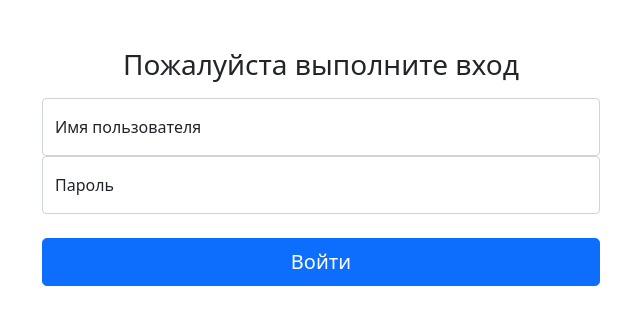
After one commit to faralost/Todo, a Django app: page /accounts/login/ in a window 1280 px wide. The commit adds this page. Shown: the top 325 px of the page, without its empty margins (319-959 px from the left). Run offline with Django 4.2, Linux system fonts and the light colour scheme.

Commit message:
added form to login

```diff
--- /dev/null
+++ b/accounts/templates/login.html
@@ -0,0 +1,29 @@
+{% extends 'base.html' %}
+
+{% block title %}Аутентификация{% endblock %}
+{% block main-nav %}{% endblock %}
+
+{% block content %}
+
+    <main class="form-signin text-center w-50 ms-auto me-auto mt-5">
+        {{ has_error }}
+        <h1 class="h3 mb-3 fw-normal">Пожалуйста выполните вход</h1>
+        <form action="{% url 'accounts:login' %}" method="post">
+            {% csrf_token %}
+            {% if form.errors %}
+                <p class="text-danger">Неверное имя пользователя или пароль!</p>
+            {% endif %}
+            <div class="form-floating">
+                <input type="text" class="form-control" name="username" id="username" placeholder="Имя пользователя">
+                <label for="username">Имя пользователя</label>
+            </div>
+            <div class="form-floating">
+                <input type="password" class="form-control" name="password" id="password" placeholder="Пароль">
+                <label for="password">Пароль</label>
+            </div>
+            <br>
+            <button class="w-100 btn btn-lg btn-primary" type="submit">Войти</button>
+        </form>
+    </main>
+
+{% endblock %}
--- a/accounts/urls.py
+++ b/accounts/urls.py
@@ -0,0 +1,9 @@
+from django.contrib.auth.views import LoginView, LogoutView
+from django.urls import path
+
+app_name = 'accounts'
+
+urlpatterns = [
+    path('login/', LoginView.as_view(template_name="login.html"), name='login'),
+    path('logout/', LogoutView.as_view(), name='logout'),
+]
--- a/homework45/settings.py
+++ b/homework45/settings.py
@@ -113,6 +113,11 @@ USE_I18N = True
 
 USE_TZ = True
 
+LOGOUT_REDIRECT_URL = "todolistapp:project_index"
+LOGIN_REDIRECT_URL = "todolistapp:project_index"
+
+LOGIN_URL = 'accounts:login'
+
 # Static files (CSS, JavaScript, Images)
 # https://docs.djangoproject.com/en/4.0/howto/static-files/
 
--- a/homework45/urls.py
+++ b/homework45/urls.py
@@ -19,5 +19,5 @@ from django.urls import path, include
 urlpatterns = [
     path('admin/', admin.site.urls),
     path('', include('todolistapp.urls')),
-    # path('accounts/', include('accounts.urls'))
+    path('accounts/', include('accounts.urls'))
 ]
--- a/todolistapp/templates/base.html
+++ b/todolistapp/templates/base.html
@@ -13,6 +13,7 @@
 </head>
 <body>
 
+{% block main-nav %}
     <nav class="navbar navbar-expand-lg navbar-light bg-light">
         <div class="container">
             <a class="navbar-brand" href="{% url 'todolistapp:project_index' %}">Главная</a>
@@ -36,9 +37,16 @@
                     {% endblock %}
                 </ul>
                 {% include 'partial/simple_search.html' with form=search_form %}
+                {% if user.is_authenticated %}
+                    &nbsp;<span>Привет, {{ user.username }}!</span>
+                    <a href="{% url 'accounts:logout' %}" class="nav-link">Выход</a>
+                {% else %}
+                    <a href="{% url 'accounts:login' %}" class="nav-link">Вход</a>
+                {% endif %}
             </div>
         </div>
     </nav>
+{% endblock %}
 
 <div class="container">
     {% block content %}{% endblock %}
```
Lines whose indentation alone changed are shown as unchanged.
